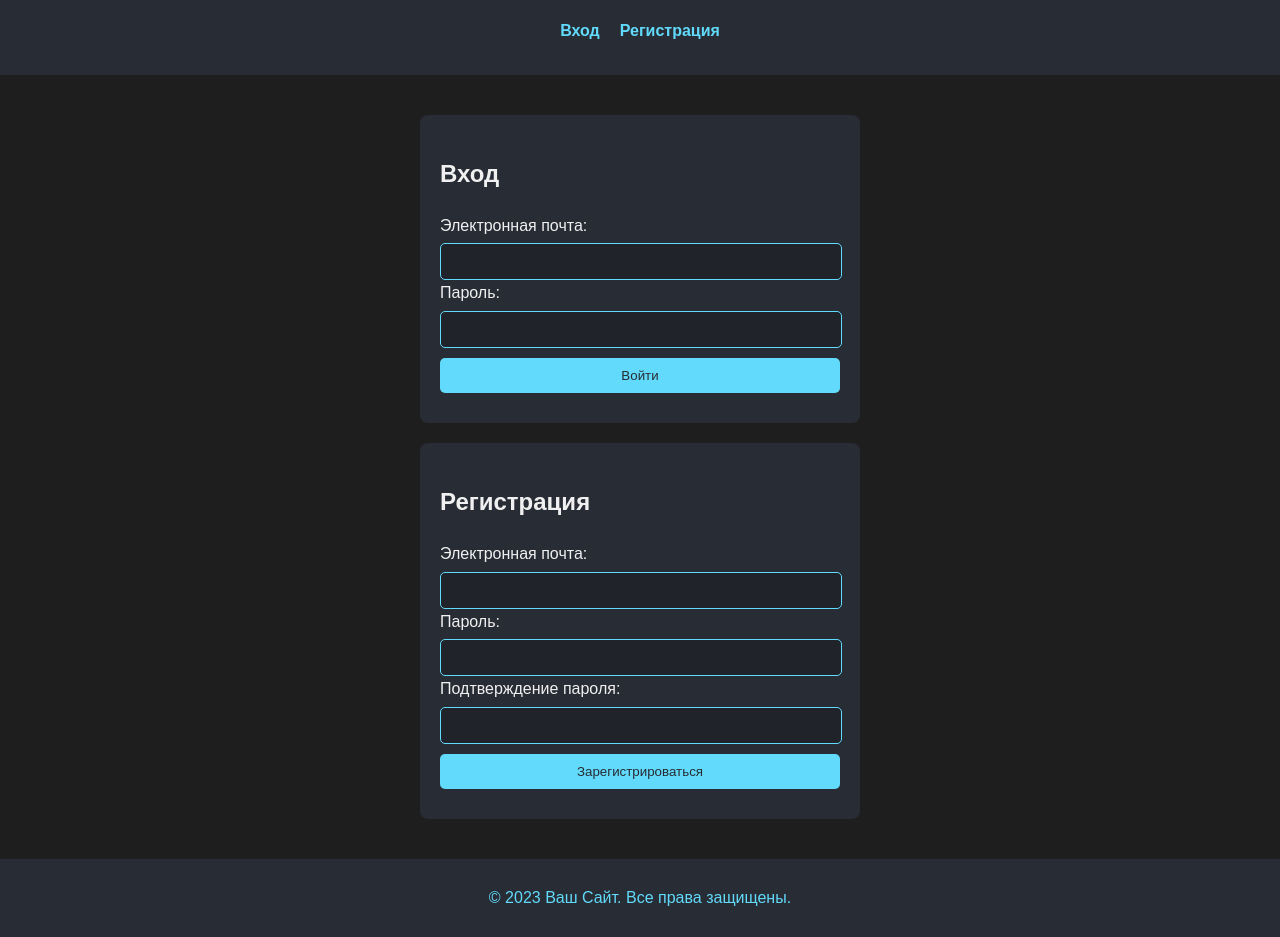
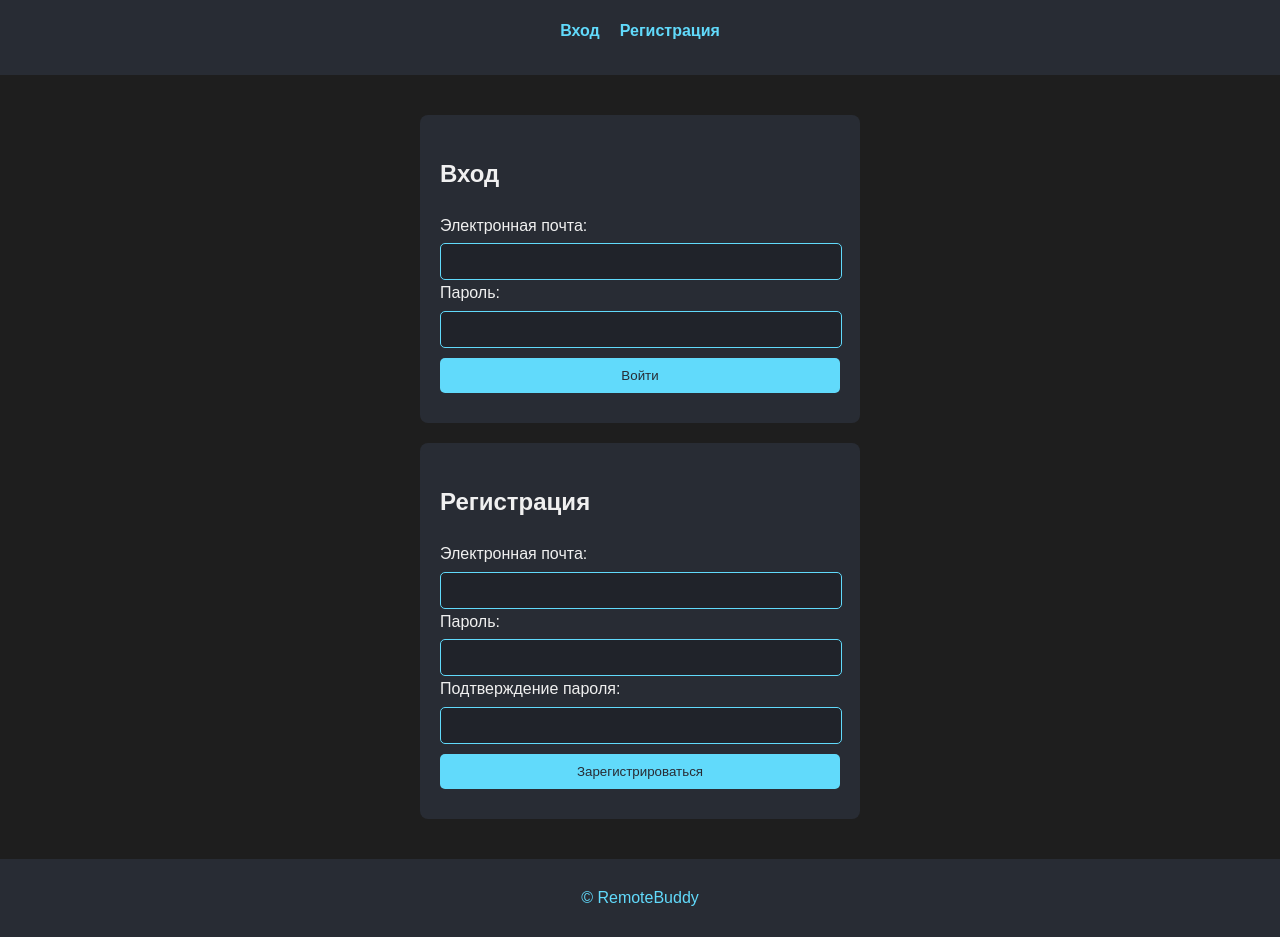
Before and after one commit to Dasha00Ushakova1/BDSM, a plain HTML site: page profile.html in a window 1280 px wide. Shown: the part 91-1028 px from the top of the page. Drawn offline with Linux system fonts and the light colour scheme.

Commit message:
Update profile.html

```diff
--- a/profile.html
+++ b/profile.html
@@ -142,7 +142,7 @@
     </main>
 
     <footer>
-        <p>&copy; 2023 Ваш Сайт. Все права защищены.</p>
+        <p>&copy; RemoteBuddy</p>
     </footer>
 
     <script>
@@ -153,6 +153,7 @@
 
             // Здесь можно добавить логику для обработки входа
             console.log('Вход:', { email, password });
+           console.log('Регистрация:', { email, password });
 
             // Переход на страницу профиля после успешного входа
             window.location.href = '1profile.html';
```
